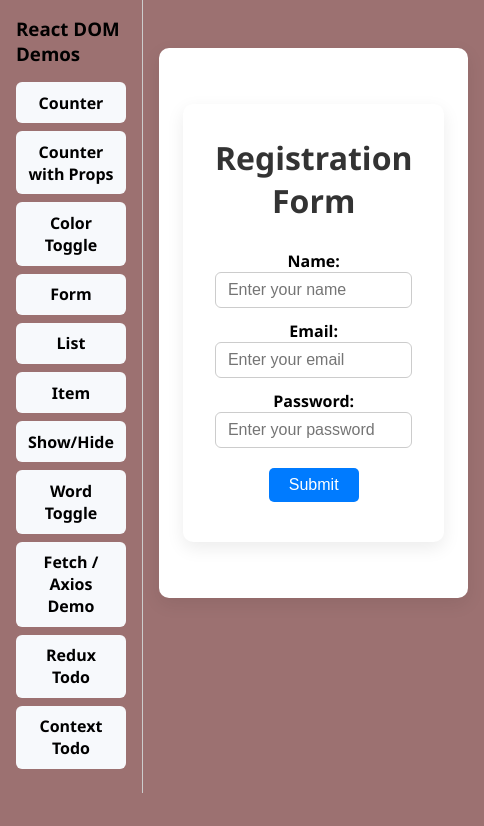
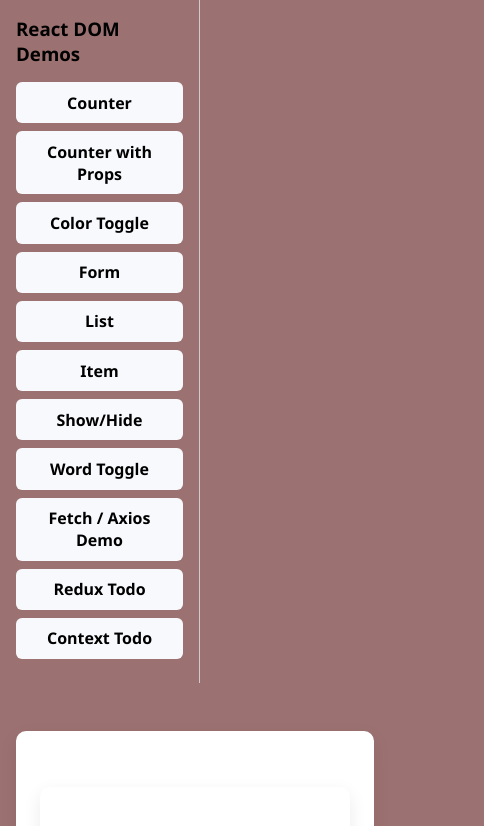
Before and after one commit to chuks2274/react-dom-fundamentals, a React (Vite) app: page /form in a window 390 px wide. Shown: the top 826 px of the page, 484 px wide, since content can reach past the window. Built offline with nearby package versions, Linux system fonts and the light colour scheme.

Commit message:
update css

```diff
--- a/src/App.jsx
+++ b/src/App.jsx
@@ -13,14 +13,13 @@ import Word from "./components/Word/Word";
 import Item from "./components/List/Item";
 import FetchDemo from "./components/fetchDemo/FetchDemo";
 
-
 const App = () => {
   return (
     <Router>
-      <div style={{ display: "flex" }}>
+      <div className="app-layout">
         <Nav />
 
-        <div style={{ padding: "1rem", flex: 1 }}>
+        <div className="content">
           <Routes>
             <Route path="/" element={<h2>Welcome! Select a demo from the menu.</h2>} />
             <Route path="/counter" element={<Counter />} />
@@ -33,7 +32,11 @@ const App = () => {
             <Route path="/word" element={<Word />} />
             <Route path="/fetch-demo" element={<FetchDemo />} />
             <Route path="/redux-todo" element={<ReduxTodo />} />
-            <Route path="/context-todo" element={<TodoProvider><ContextTodo /></TodoProvider>} />
+            <Route path="/context-todo" element={
+              <TodoProvider>
+                <ContextTodo />
+              </TodoProvider>
+            } />
           </Routes>
         </div>
       </div>
--- a/src/components/Nav/Nav.jsx
+++ b/src/components/Nav/Nav.jsx
@@ -2,9 +2,9 @@ import { Link } from "react-router-dom";
 
 const Nav = () => {
   return (
-    <nav style={{ padding: "1rem", width: "200px", borderRight: "1px solid #ccc" }}>
+    <nav className="nav">
       <h3>React DOM Demos</h3>
-      <ul style={{ listStyle: "none", padding: 0 }}>
+      <ul className="nav-list">
         <li><Link to="/counter">Counter</Link></li>
         <li><Link to="/counter-props">Counter with Props</Link></li>
         <li><Link to="/color">Color Toggle</Link></li>
--- a/src/index.css
+++ b/src/index.css
@@ -334,3 +334,29 @@ nav ul li a:hover {
     height: 200px;
   }
 }
+
+
+/* =========================
+   APP LAYOUT
+========================= */
+.app-layout {
+  display: flex;
+  min-height: 100vh;
+}
+
+.content {
+  padding: 1rem;
+  flex: 1;
+}
+
+@media (max-width: 768px) {
+  .app-layout {
+    flex-direction: column;
+  }
+
+  .input-group .btn {
+    flex: none;
+    width: auto;
+    align-self: center;
+  }
+}
--- a/src/reduxTodo/Todo.tsx
+++ b/src/reduxTodo/Todo.tsx
@@ -10,7 +10,7 @@ const Todo = () => {
   const todos = useSelector((state: RootState) => state.todo.todos);
   const dispatch = useDispatch<AppDispatch>();
 
-  // ✅ Load once from sessionStorage before first render
+  // Load once from sessionStorage before first render
   useEffect(() => {
     const stored = sessionStorage.getItem("reduxTodos");
     if (stored) {
@@ -25,7 +25,7 @@ const Todo = () => {
     }
   }, [dispatch]);
 
-  // ✅ Save whenever todos change
+  // Save whenever todos change
   useEffect(() => {
     if (todos.length >= 0) {
       sessionStorage.setItem("reduxTodos", JSON.stringify(todos));
```
